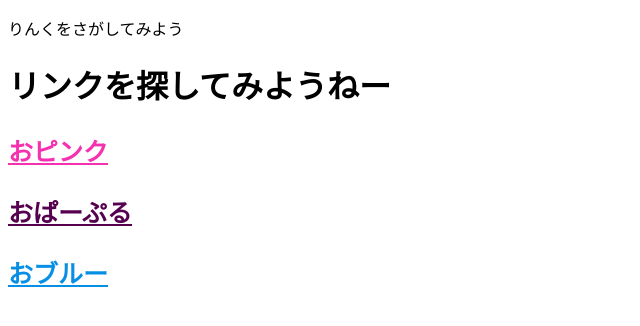
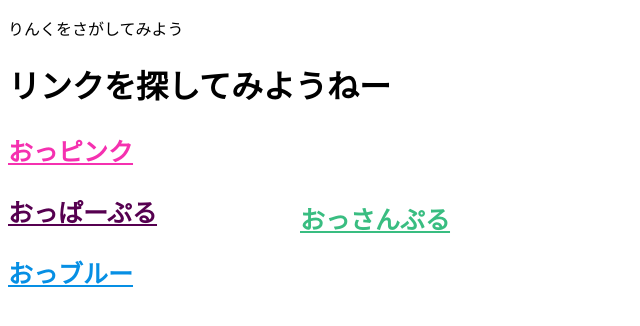
Before and after one commit to f22ba/web, a plain HTML site: page link_game/stage1.html in a window 1280 px wide. Shown: the whole page, without its empty margins (0-640 px from the left). Drawn offline with Linux system fonts and the light colour scheme.

Commit message:
Add files via upload

```diff
--- a/link_game/stage1.html
+++ b/link_game/stage1.html
@@ -10,7 +10,7 @@
         #dummylink{
             color:#000000;
             text-decoration: none;
-            cursor: pointer;
+            cursor: vertical-text;
         }
         #link2{
             color: #f531b0;
@@ -30,13 +30,23 @@
             font-weight: bold;
             font-size: 25px;
         }
+        #link5{
+            top: 200px;
+            left: 300px;
+            position: absolute;
+            color: #39bd81;
+            text-decoration: underline;
+            font-weight: bold;
+            font-size: 25px;
+        }
     </style>
 </head>
 <body>
     <h1>リンクを探してみよ<a id = "dummylink" href="stage_pupumi2.html">う</a>ねー</h1>
-    <p id="link2">おピンク</p>
-    <p id="link3">おぱーぷる</p>
-    <p id="link4">おブルー</p>
+    <p id="link2">おっピンク</p>
+    <p id="link3">おっぱーぷる</p>
+    <p id="link4">おっブルー</p>
+    <a id="link5" hret="">おっさんぷる</a>
 
 </body>
 </html>
```
Also changed, not shown: link_game/stage_pupumi2.html (+19 -2 lines), link_game/stage_popomi3.html (added).
